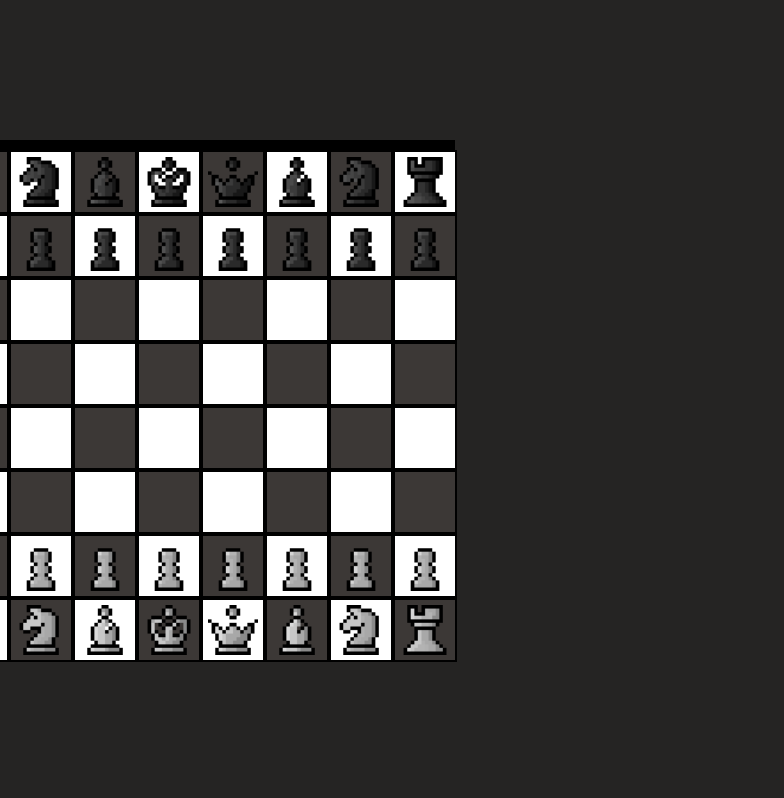
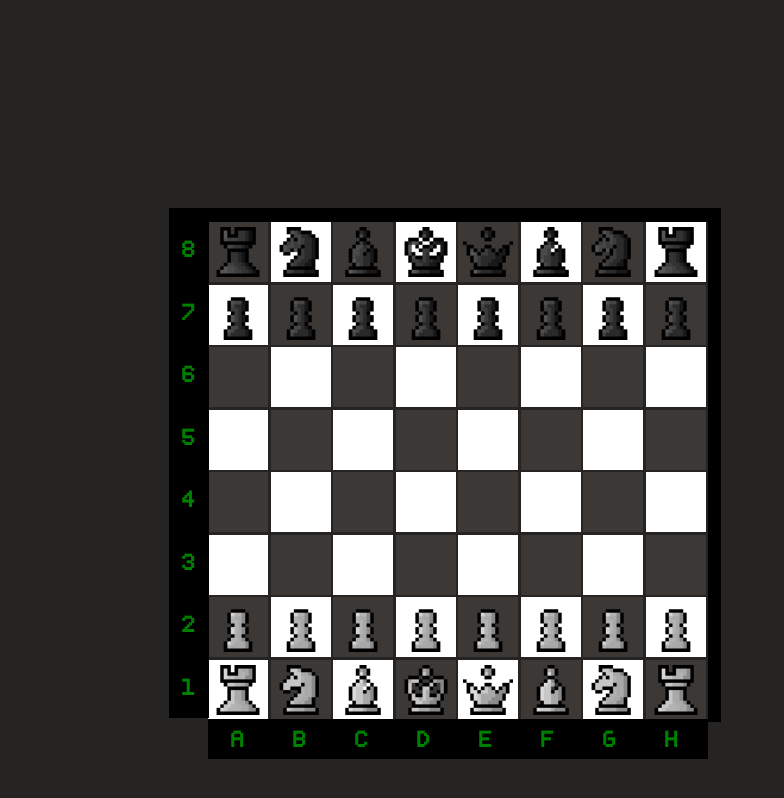
Before and after one commit to AliArgonaut/react-llama-chess, a React (Vite) app: page / in a window 1280 px wide. Shown: the whole page, without its empty margins (0-784 px from the left). Built offline with nearby package versions, Linux system fonts and the light colour scheme.

Commit message:
made ranks and tiles

```diff
--- a/src/App.tsx
+++ b/src/App.tsx
@@ -1,14 +1,18 @@
 import Chessboard from './components/Chessboard/Chessboard'
 import './index.css'
+import Ranks from './components/Chessboard/Ranks'
+import Files from './components/Chessboard/Files'
 
 function App() {
 
   return (
-
-    <div className='chessboardContainer'>
-    <Chessboard />
+  <>
+    <div className='boardGroup'>
+      <Chessboard />
+      <Ranks />
+      <Files />
     </div>
-
+  </>
 )
 }
 
--- a/src/components/Chessboard/Chessboard.css
+++ b/src/components/Chessboard/Chessboard.css
@@ -3,6 +3,8 @@
     height: 500px;
     display: grid;
     grid-template-columns: repeat(8, 1fr);
-    border: 10px solid black;
     margin-right: 70%;
+    margin-top: 200px;
+    border-right: 13px solid black;
+    border-top: 14px solid black;
 }
--- a/src/components/Chessboard/Chessboard.tsx
+++ b/src/components/Chessboard/Chessboard.tsx
@@ -61,6 +61,8 @@ export default function Chessboard() {
 
 
     return (
-        <div id="Chessboard">{board}</div>
-    )
+        <div id="Chessboard">
+            {board}
+        </div>
+)
 }
--- /dev/null
+++ b/src/components/Chessboard/Files.css
@@ -0,0 +1,22 @@
+.filesContainer {
+    background-color: black;
+    height: 40px;
+    width: 500px;
+    display: flex;
+    flex-direction: row;
+    transform: translate(0px, -513px);
+    margin-right: 19px solid black;
+}
+
+.fileTile {
+    background: black;
+    width: 60px;
+    height: 40px;
+    color: green;
+    display: flex;
+    align-items: center;
+    justify-content: center;
+    font-weight: bolder;
+    font-size: 20px;
+    margin-right: 2px;
+}
--- /dev/null
+++ b/src/components/Chessboard/Files.tsx
@@ -0,0 +1,16 @@
+import './Files.css'
+
+export default function Files() {
+   let filesArray = ['A', 'B', 'C', 'D', 'E', 'F', 'G', 'H'];
+   let newFilesArray : JSX.Element[] = [];
+
+    filesArray.forEach((file) => {
+        newFilesArray.push(<div className="fileTile">{file}</div>)
+    })
+
+    return (
+        <div className="filesContainer">
+            {newFilesArray}
+        </div>
+    )
+}
--- /dev/null
+++ b/src/components/Chessboard/Ranks.css
@@ -0,0 +1,26 @@
+.rankContainer {
+    height: 500px;
+    width: 40px;
+    display: flex;
+    flex-direction: column;
+    background-color: black;
+    border-top: 1px solid black;
+    position: relative;
+    transform: translate(-39px, -514px);
+    border-top: 10px solid black;
+
+}
+
+.rankTile {
+    color: green;
+    width: 100%;
+    height: 75px;
+    background-color: black;
+    display: flex;
+    justify-content: center;
+    align-items: center;
+    font-weight: bolder;
+    font-size: 20px;
+
+
+}
--- /dev/null
+++ b/src/components/Chessboard/Ranks.tsx
@@ -0,0 +1,15 @@
+import './Ranks.css'
+
+export default function Ranks(){
+    const rankList = []
+
+    for (let i = 8; i > 0; i--) {
+        rankList.push(<div className='rankTile'>{i}</div>)
+    }
+
+    return (
+        <div className='rankContainer'>
+            {rankList}
+        </div>
+    )
+}
--- a/src/components/Tile/Tile.css
+++ b/src/components/Tile/Tile.css
@@ -13,7 +13,6 @@
     display: flex;
     align-items: center;
     justify-content: center;
-    border: 2px solid black;
     width: 60px;
     height: 60px;
 }
--- a/src/index.css
+++ b/src/index.css
@@ -1,19 +1,25 @@
+#root {
+    height: 98vh;
+    width: 98vw;
+    overflow: hidden;
+}
+
+@font-face {
+    font-family: pixeloid;
+    src: url('./fonts/pixeloid.ttf');
+}
+
 html{
     background-color: #252423;
+    font-family: pixeloid;
 }
 
 body {
-    display: flex;
-    align-items: center;
-    flex-direction: column;
-    justify-content: space-evenly;
     height: 98vh;
     width: 98vw;
 }
 
-.chessboardContainer {
-    width: 100%;
-    height: 100%;
-    position: relative;
-    transform: translatex(-440px);
+.boardGroup {
+    transform: translate(200px, 0px);
+    display: inline-block;
 }
```
Also changed, not shown: src/fonts/pixeloid.ttf (added).
